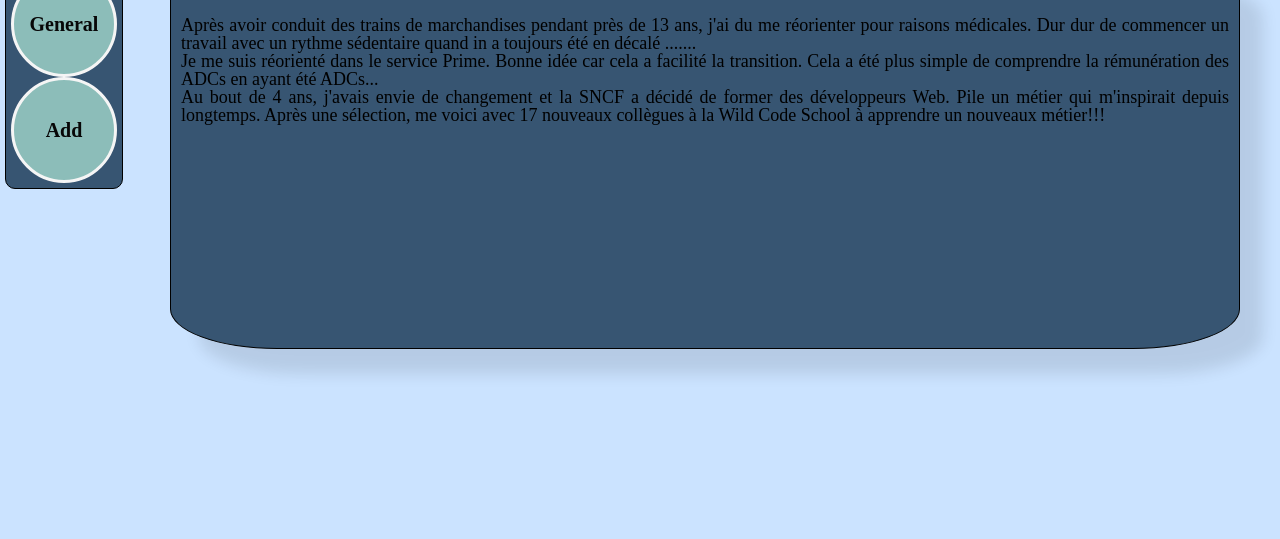
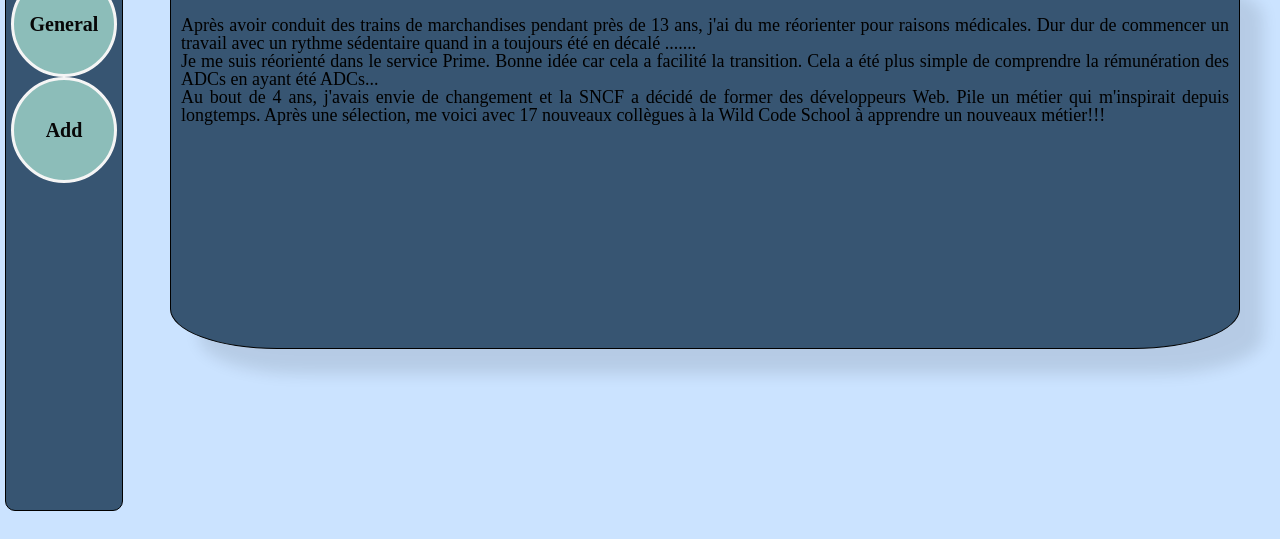
Before and after one commit to Reydet-Eric/first-project, a website: page index.html in a window 1280 px wide. Shown: the part 261-800 px from the top of the page. Drawn offline with Linux system fonts and the light colour scheme; a web font is replaced by a local one.

Commit message:
menu bugfix

```diff
--- a/script.js
+++ b/script.js
@@ -7,7 +7,7 @@
 
 
 week = JSON.parse(localStorage.getItem("bdd")); // lecture dans localstorage
-// console.log(weekJson);
+
 
 console.log(week)
 
@@ -102,8 +102,9 @@ week.ressenti[numberWeek]=ressenti;
 console.log("stockage dans localstorage");
 localStorage.setItem("bdd", JSON.stringify(week)); // ecriture dans localstorage
 
-// let weekJson = JSON.parse(localStorage.getItem("bdd")); // lecture dans localstorage
+let weekJson = JSON.parse(localStorage.getItem("bdd")); // lecture dans localstorage
 console.log(JSON.parse(localStorage.getItem("bdd")));
+week = JSON.parse(localStorage.getItem("bdd")); // lecture dans localstorage
 // suppression des champs du formulaire
 addNotion1.value="";
 addNotion2.value="";
--- a/style.css
+++ b/style.css
@@ -112,8 +112,8 @@ main {
 nav{
     position: fixed;
     flex-direction: column;
-    display:list-item;
-    height: auto;
+    display:inline;
+    height: 80%;
     border: solid 1px;
     list-style-type: none;
     align-items: center;
@@ -122,6 +122,7 @@ nav{
     padding:5px;
     background-color: var(--menu-one);
     border-radius: 10px;
+    overflow-y: auto;
     }
 
 
@@ -256,9 +257,7 @@ img{
         border: 3px solid #f5f5f5;
         font-size:20px;
     }
-    .hidden2{
-        display:list-item;
-    }
+
     .burger{
         display:none;
     }
```
